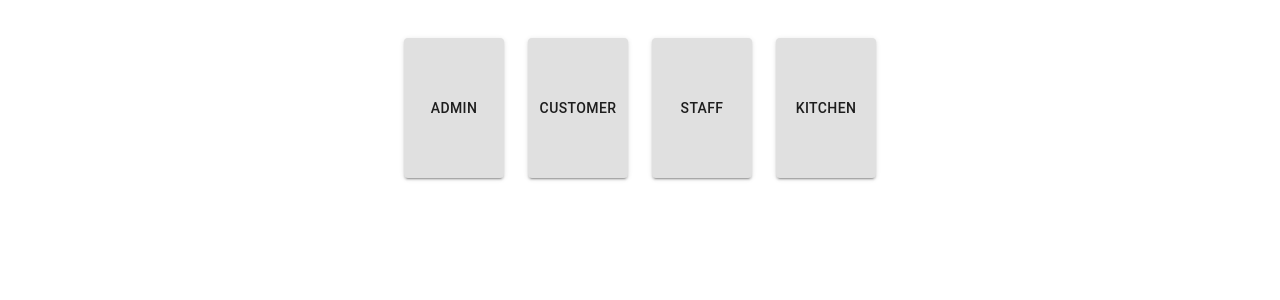
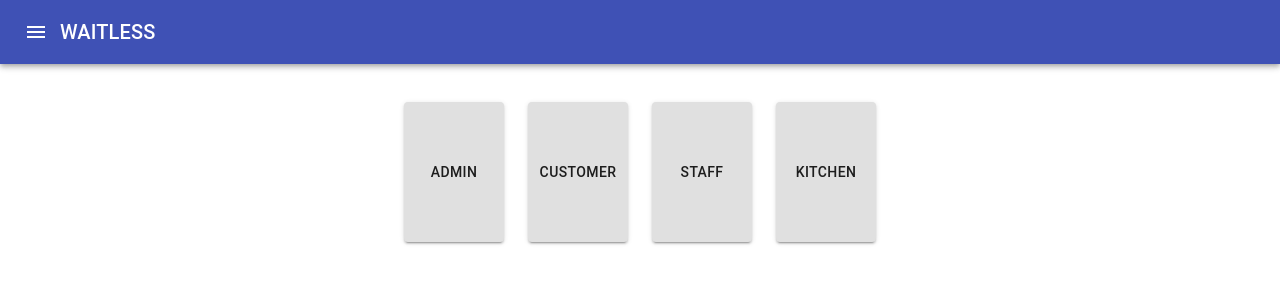
Before and after one commit to firzad/WaitLess, a React (Create React App) app in the folder client/: page /home in a window 1280 px wide. Shown: the top 300 px of the page. Built offline with nearby package versions, Linux system fonts and the light colour scheme.

Commit message:
Initial Layout and Routing changes

```diff
--- a/client/src/App.tsx
+++ b/client/src/App.tsx
@@ -1,12 +1,25 @@
 import * as React from "react";
 
+import { BrowserRouter as Router, Route } from "react-router-dom";
 import { LandingPage } from "./components/LandingPage";
+import { Admin } from "./components/Admin";
+import { Customer } from "./components/Customer";
+import { Kitchen } from "./components/Kitchen";
+import { Staff } from "./components/Staff";
 
 class App extends React.Component {
 
     render() {
         return (
-            <LandingPage></LandingPage>
+            <Router>
+                <div>
+                    <Route exact path="/home" component={LandingPage} />
+                    <Route path="/admin" component={Admin} />
+                    <Route path="/customer" component={Customer} />
+                    <Route path="/kitchen" component={Kitchen} />
+                    <Route path="/staff" component={Staff} />
+                </div>
+            </Router>
         );
     }
 }
--- /dev/null
+++ b/client/src/components/Admin/Admin.tsx
@@ -0,0 +1,8 @@
+import * as React from "react";
+
+export function Admin() {
+
+    return (
+        <h2>Admin</h2>
+    );
+}
--- a/client/src/components/Admin/index.tsx
+++ b/client/src/components/Admin/index.tsx
@@ -1 +1 @@
-export {};
+export { Admin } from "./Admin";
--- /dev/null
+++ b/client/src/components/Customer/Customer.tsx
@@ -0,0 +1,25 @@
+import * as React from "react";
+
+import MenuIcon from '@material-ui/icons/Menu';
+
+import { userStyles } from "src/styles/userStyles";
+import { AppBar, Toolbar, IconButton, Typography } from "@material-ui/core";
+
+export function Customer() {
+    const styleClasses: any = userStyles();
+    return (
+        <div className={styleClasses.root}>
+            <AppBar position="static" className={styleClasses.appBar}>
+                <Toolbar>
+                <IconButton edge="start" className={styleClasses.menuButton} color="inherit" aria-label="menu">
+                    <MenuIcon />
+                </IconButton>
+                <Typography variant="h6" className={styleClasses.title}>
+                    Menu
+                </Typography>
+                {/* <Button color="inherit">Login</Button> */}
+                </Toolbar>
+            </AppBar>
+       </div>
+    );
+}
--- a/client/src/components/Customer/index.tsx
+++ b/client/src/components/Customer/index.tsx
@@ -1 +1 @@
-export {};
+export { Customer } from "./Customer";
--- /dev/null
+++ b/client/src/components/Kitchen/Kitchen.tsx
@@ -0,0 +1,8 @@
+import * as React from "react";
+
+export function Kitchen() {
+
+    return (
+        <h2>Kitchen</h2>
+    );
+}
--- a/client/src/components/Kitchen/index.tsx
+++ b/client/src/components/Kitchen/index.tsx
@@ -1 +1 @@
-export {};
+export { Kitchen } from "./Kitchen";
--- a/client/src/components/LandingPage/LandingPage.tsx
+++ b/client/src/components/LandingPage/LandingPage.tsx
@@ -1,32 +1,54 @@
 import * as React from "react";
 
-import Grid from "@material-ui/core/Grid";
-import Button from "@material-ui/core/Button";
+import MenuIcon from '@material-ui/icons/Menu';
 
-import { useLandingPageStyles } from "../../styles/landingPage";
+import { Link } from "react-router-dom";
+import { userStyles } from "../../styles/userStyles";
+import { Grid, Button, AppBar, Toolbar, IconButton, Typography } from "@material-ui/core";
 
 export function LandingPage() {
 
-    const styleClasses: any = useLandingPageStyles();
+    const styleClasses: any = userStyles();
 
     return (
-        <Grid container className={styleClasses.root}>
+        <div className={styleClasses.root}>
+            <AppBar position="static" className={styleClasses.appBar}>
+                <Toolbar>
+                    <IconButton edge="start" className={styleClasses.menuButton} color="inherit" aria-label="menu">
+                        <MenuIcon />
+                    </IconButton>
+                    <Typography variant="h6" className={styleClasses.title}>
+                        WAITLESS
+                </Typography>
+                    {/* <Button color="inherit">Login</Button> */}
+                </Toolbar>
+            </AppBar>
+            <Grid container className={styleClasses.gridContainer}>
                 <Grid item xs={12}>
                     <Grid container justify="center" spacing={3}>
                         <Grid key={'Admin'} item>
+                            <Link to="/admin">
                                 <Button variant="contained" className={styleClasses.paper}>Admin</Button>
+                            </Link>
                         </Grid>
                         <Grid key={'Customer'} item>
+                            <Link to="/customer">
                                 <Button variant="contained" className={styleClasses.paper}>Customer</Button>
+                            </Link>
                         </Grid>
                         <Grid key={'Staff'} item>
+                            <Link to="/staff">
                                 <Button variant="contained" className={styleClasses.paper}>Staff</Button>
+                            </Link>
                         </Grid>
                         <Grid key={'Kitchen'} item>
+                            <Link to="/kitchen">
                                 <Button variant="contained" className={styleClasses.paper}>Kitchen</Button>
+                            </Link>
                         </Grid>
                     </Grid>
                 </Grid>
             </Grid>
+        </div>
     );
 }
--- /dev/null
+++ b/client/src/components/Staff/Staff.tsx
@@ -0,0 +1,8 @@
+import * as React from "react";
+
+export function Staff() {
+
+    return (
+        <h2>Staff</h2>
+    );
+}
--- a/client/src/components/Staff/index.tsx
+++ b/client/src/components/Staff/index.tsx
@@ -1 +1 @@
-export {};
+export { Staff } from "./Staff";
--- a/client/src/styles/landingPage.ts
+++ /dev/null
@@ -1,14 +0,0 @@
-import { makeStyles, createStyles } from "@material-ui/core/styles";
-
-export const useLandingPageStyles = makeStyles(() =>
-    createStyles({
-        root: {
-            flexGrow: 1,
-            paddingTop: '3%'
-        },
-        paper: {
-            height: 140,
-            width: 100,
-        }
-    })
-);
--- /dev/null
+++ b/client/src/styles/userStyles.ts
@@ -0,0 +1,25 @@
+import { makeStyles, createStyles, Theme } from "@material-ui/core/styles";
+
+export const userStyles = makeStyles((theme: Theme) =>
+    createStyles({
+        root: {
+            flexGrow: 1,
+        },
+        appBar: {
+            backgroundColor : '#343A40'
+        },
+        menuButton: {
+            marginRight: theme.spacing(2),
+        },
+        title: {
+            flexGrow: 1,
+        },
+        paper: {
+            height: 140,
+            width: 100,
+        },
+        gridContainer: {
+            paddingTop: '3%',
+        }
+    })
+);
```
Lines whose indentation alone changed are shown as unchanged.
